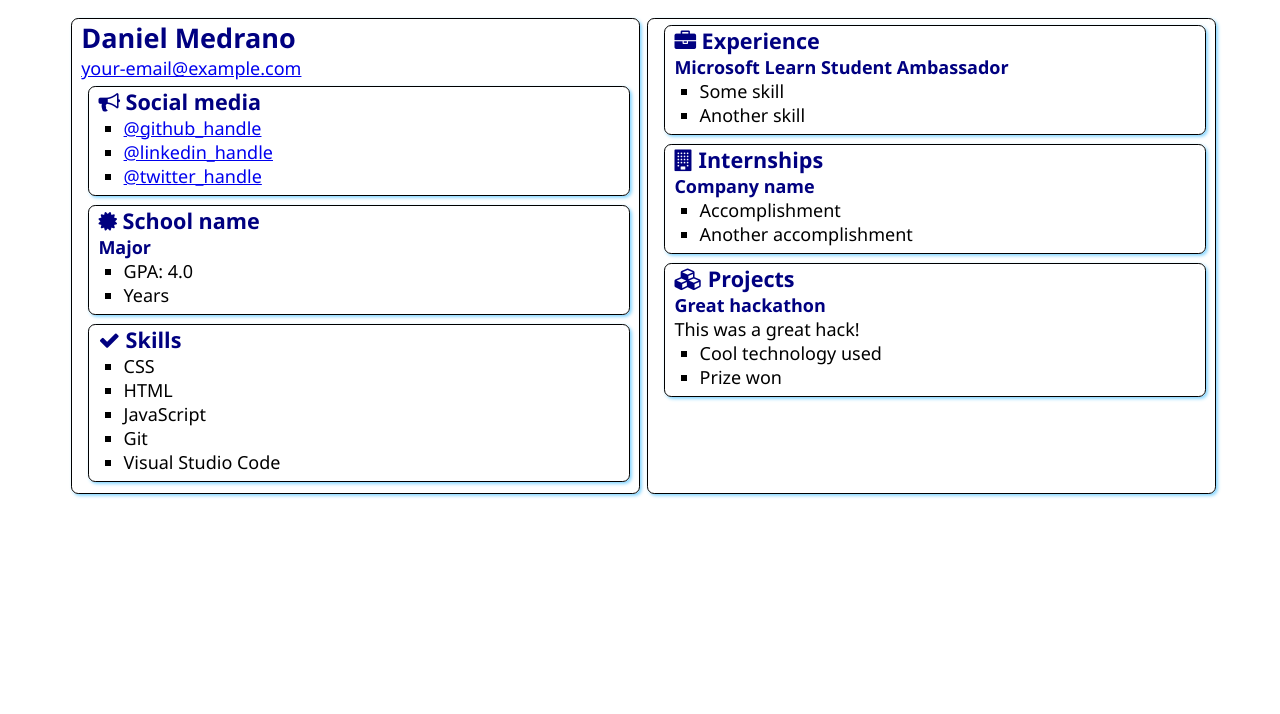
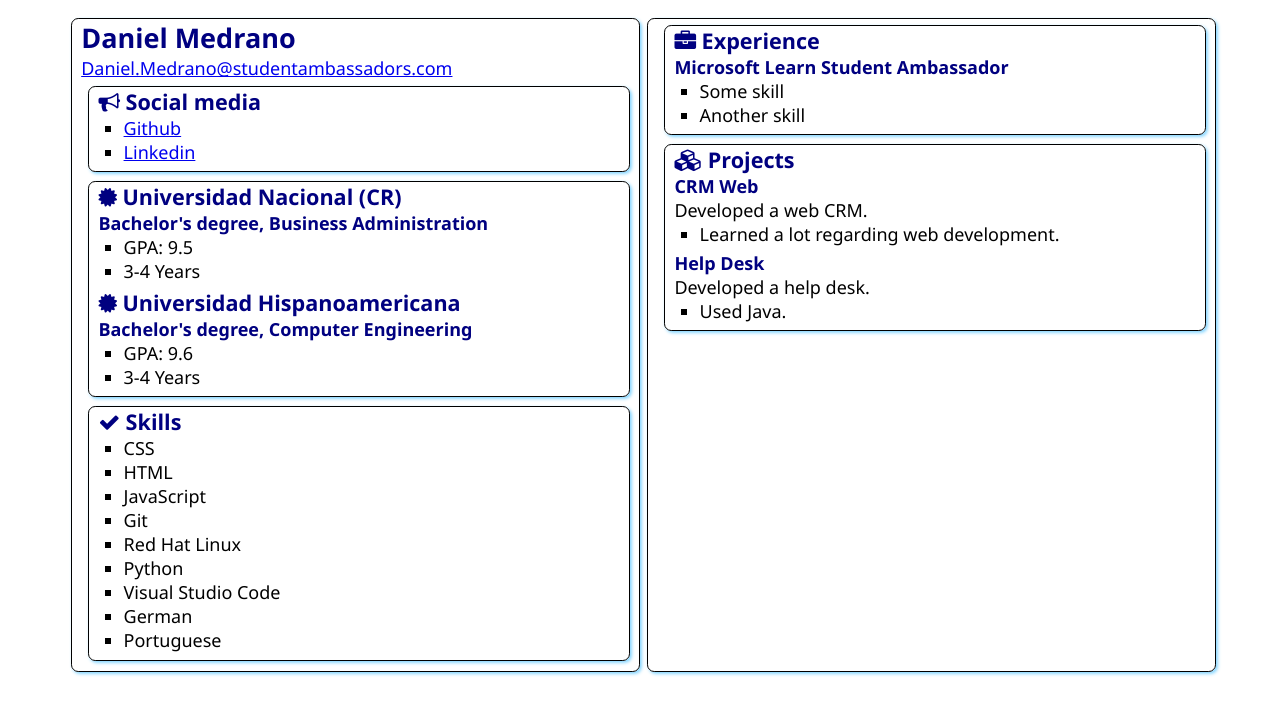
Before and after one commit to daniel-medrano/SATechnicalOnboarding, a plain HTML site: page src/index.html in a window 1280 px wide. Drawn offline with Linux system fonts and the light colour scheme.

Commit message:
Details added.

```diff
--- a/src/index.html
+++ b/src/index.html
@@ -13,7 +13,7 @@
     <main>
         <article class="box">
             <h1>Daniel Medrano</h1>
-            <div><a href="mailto:your.email@example.com">your-email@example.com</a></div>
+            <div><a href="mailto:Daniel.Medrano@studentambassadors.com">Daniel.Medrano@studentambassadors.com</a></div>
 
             <section class="box">
                 <h2>
@@ -21,9 +21,9 @@
                     Social media
                 </h2>
                 <ul>
-                    <li><a href="https://github.com/<handle>">@github_handle</a></li>
-                    <li><a href="https://linkedin.com/in/<handle>">@linkedin_handle</a></li>
-                    <li><a href="https://twitter.com/<handle>">@twitter_handle</a></li>
+                    <li><a href="https://github.com/jdmedrano16">Github</a></li>
+                    <li><a href="https://www.linkedin.com/in/daniel-medrano-08a5051b3/">Linkedin</a></li>
+                    <!-- <li><a href="https://twitter.com/<handle>">@twitter_handle</a></li> -->
                 </ul>
             </section>
 
@@ -31,12 +31,21 @@
                 <div class="education">
                     <h2>
                         <i class="fa fa-certificate" aria-hidden="true"></i>
-                        School name
+                        Universidad Nacional (CR)
                     </h2>
-                    <h3>Major</h3>
+                    <h3>Bachelor's degree, Business Administration</h3>
                     <ul>
-                        <li>GPA: 4.0</li>
-                        <li>Years</li>
+                        <li>GPA: 9.5</li>
+                        <li>3-4 Years</li>
+                    </ul>
+                    <h2>
+                        <i class="fa fa-certificate" aria-hidden="true"></i>
+                        Universidad Hispanoamericana
+                    </h2>
+                    <h3>Bachelor's degree, Computer Engineering</h3>
+                    <ul>
+                        <li>GPA: 9.6</li>
+                        <li>3-4 Years</li>
                     </ul>
                 </div>
             </section>
@@ -51,7 +60,11 @@
                     <li>HTML</li>
                     <li>JavaScript</li>
                     <li>Git</li>
+                    <li>Red Hat Linux</li>
+                    <li>Python</li>
                     <li>Visual Studio Code</li>
+                    <li>German</li>
+                    <li>Portuguese</li>
                 </ul>
             </section>
         </article>
@@ -69,27 +82,19 @@
             </section>
             <section class="box">
                 <h2>
-                    <i class="fa fa-building" aria-hidden="true"></i>
-                    Internships
-                </h2>
-
-                <h3>Company name</h3>
-                <ul>
-                    <li>Accomplishment</li>
-                    <li>Another accomplishment</li>
-                </ul>
-            </section>
-            <section class="box">
-                <h2>
                     <i class="fa fa-cubes" aria-hidden="true"></i>
                     Projects
                 </h2>
 
-                <h3>Great hackathon</h3>
-                <div>This was a great hack!</div>
+                <h3>CRM Web</h3>
+                <div>Developed a web CRM.</div>
                 <ul>
-                    <li>Cool technology used</li>
-                    <li>Prize won</li>
+                    <li>Learned a lot regarding web development.</li>
+                </ul>
+                <h3>Help Desk</h3>
+                <div>Developed a help desk.</div>
+                <ul>
+                    <li>Used Java.</li>
                 </ul>
             </section>
         </article>
```
